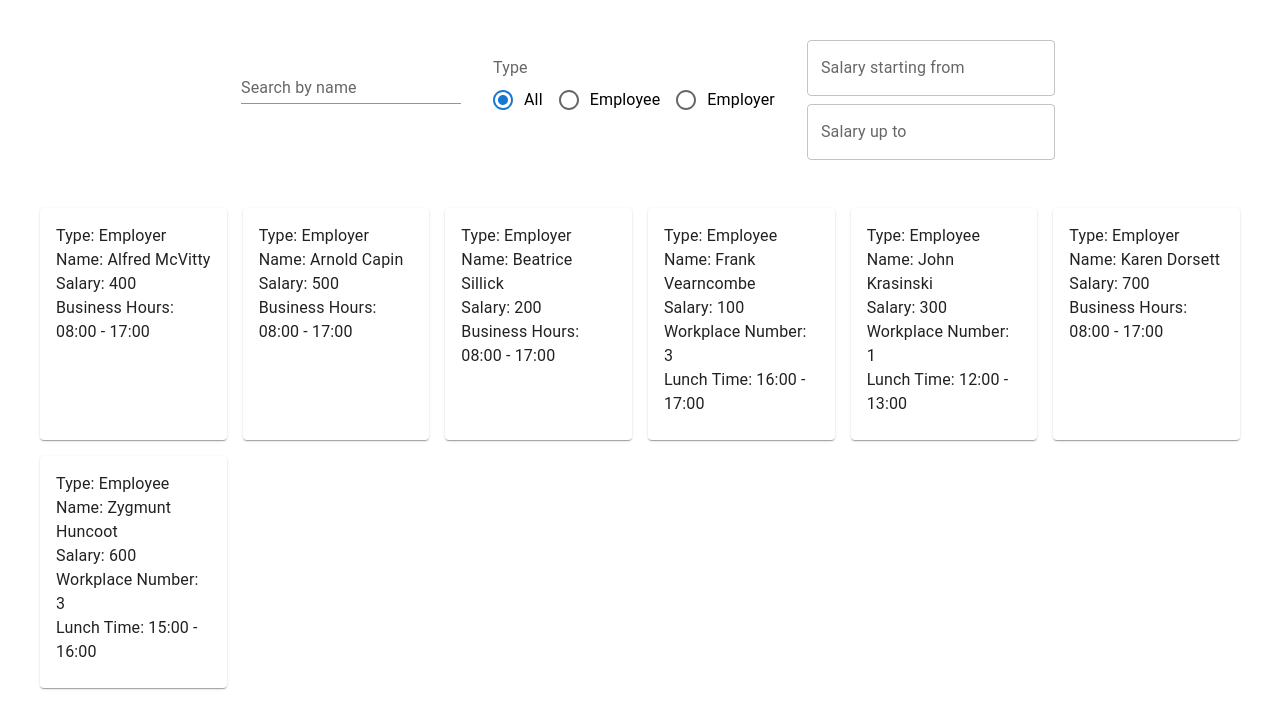
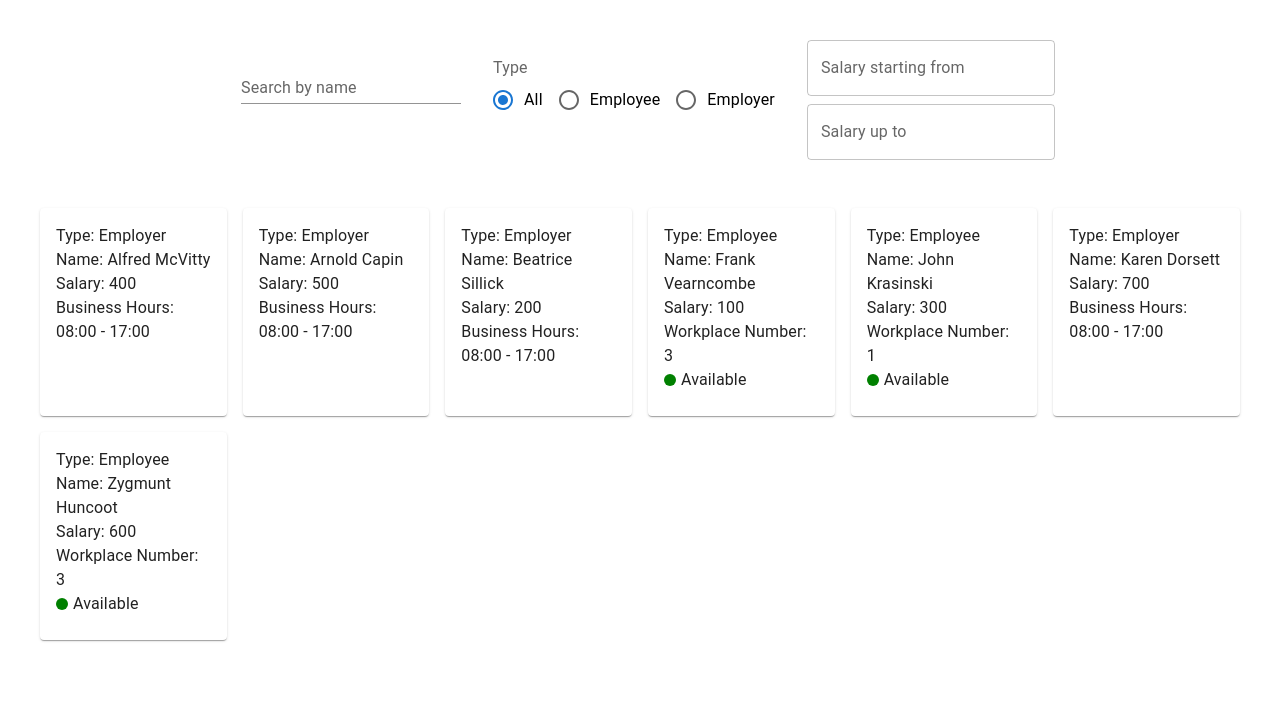
Before and after one commit to Decpwnz/employers-employees-frontend, a React (Vite) app: page / in a window 1280 px wide. Shown: the top 728 px of the page. Built offline with nearby package versions, Linux system fonts and the light colour scheme.

Commit message:
feat:lunch time status. Fix type becoming uncontrolled in TypeFilter.jsx

```diff
--- a/src/components/EmployeeList.jsx
+++ b/src/components/EmployeeList.jsx
@@ -1,8 +1,20 @@
+import styled from '@emotion/styled';
 import Card from '@mui/material/Card';
 import CardContent from '@mui/material/CardContent';
 import Grid from '@mui/material/Grid';
 import Typography from '@mui/material/Typography';
 import PropTypes from 'prop-types';
+
+const StatusLight = styled('div')(({ available }) => ({
+  width: '12px',
+  height: '12px',
+  borderRadius: '50%',
+  backgroundColor: available ? 'green' : 'orange',
+  display: 'inline-block',
+  marginRight: '5px',
+}));
+
+const currentTime = new Date().getHours();
 
 function EmployeeList({
   data, type, searchTerm, minValue, maxValue,
@@ -73,9 +85,17 @@ function EmployeeList({
                 <Typography>
                   {`Workplace Number: ${employee.workplaceNumber}`}
                 </Typography>
-                <Typography>
-                  {`Lunch Time: ${employee.lunchTime}`}
-                </Typography>
+                {currentTime === employee.lunchTime ? (
+                  <Grid container sx={{ alignItems: 'center' }}>
+                    <StatusLight available={false} />
+                    <Typography>Lunch Time</Typography>
+                  </Grid>
+                ) : (
+                  <Grid container sx={{ alignItems: 'center' }}>
+                    <StatusLight available />
+                    <Typography>Available</Typography>
+                  </Grid>
+                )}
               </CardContent>
             )}
           </Card>
--- a/src/components/TypeFilter.jsx
+++ b/src/components/TypeFilter.jsx
@@ -22,10 +22,11 @@ function TypeFilter({ handleEmployeeType, type }) {
         aria-labelledby="demo-controlled-radio-buttons-group"
         name="controlled-radio-buttons-group"
         value={type}
+        onChange={handleEmployeeType}
       >
-        <FormControlLabel onClick={handleEmployeeType} value={ButtonValues.All} control={<Radio />} label="All" />
-        <FormControlLabel onClick={handleEmployeeType} value={ButtonValues.Employee} control={<Radio />} label="Employee" />
-        <FormControlLabel onClick={handleEmployeeType} value={ButtonValues.Employer} control={<Radio />} label="Employer" />
+        <FormControlLabel value={ButtonValues.All} control={<Radio />} label="All" />
+        <FormControlLabel value={ButtonValues.Employee} control={<Radio />} label="Employee" />
+        <FormControlLabel value={ButtonValues.Employer} control={<Radio />} label="Employer" />
       </RadioGroup>
     </FormControl>
   );
--- a/src/data/data.js
+++ b/src/data/data.js
@@ -5,7 +5,7 @@ const data = [
     name: 'John Krasinski',
     salary: 300,
     workplaceNumber: 1,
-    lunchTime: '12:00 - 13:00',
+    lunchTime: 12,
   },
   {
     id: 2,
@@ -27,7 +27,7 @@ const data = [
     name: 'Zygmunt Huncoot',
     salary: 600,
     workplaceNumber: 3,
-    lunchTime: '15:00 - 16:00',
+    lunchTime: 13,
   },
   {
     id: 5,
@@ -42,7 +42,7 @@ const data = [
     name: 'Frank Vearncombe',
     salary: 100,
     workplaceNumber: 3,
-    lunchTime: '16:00 - 17:00',
+    lunchTime: 14,
   },
   {
     id: 7,
```
